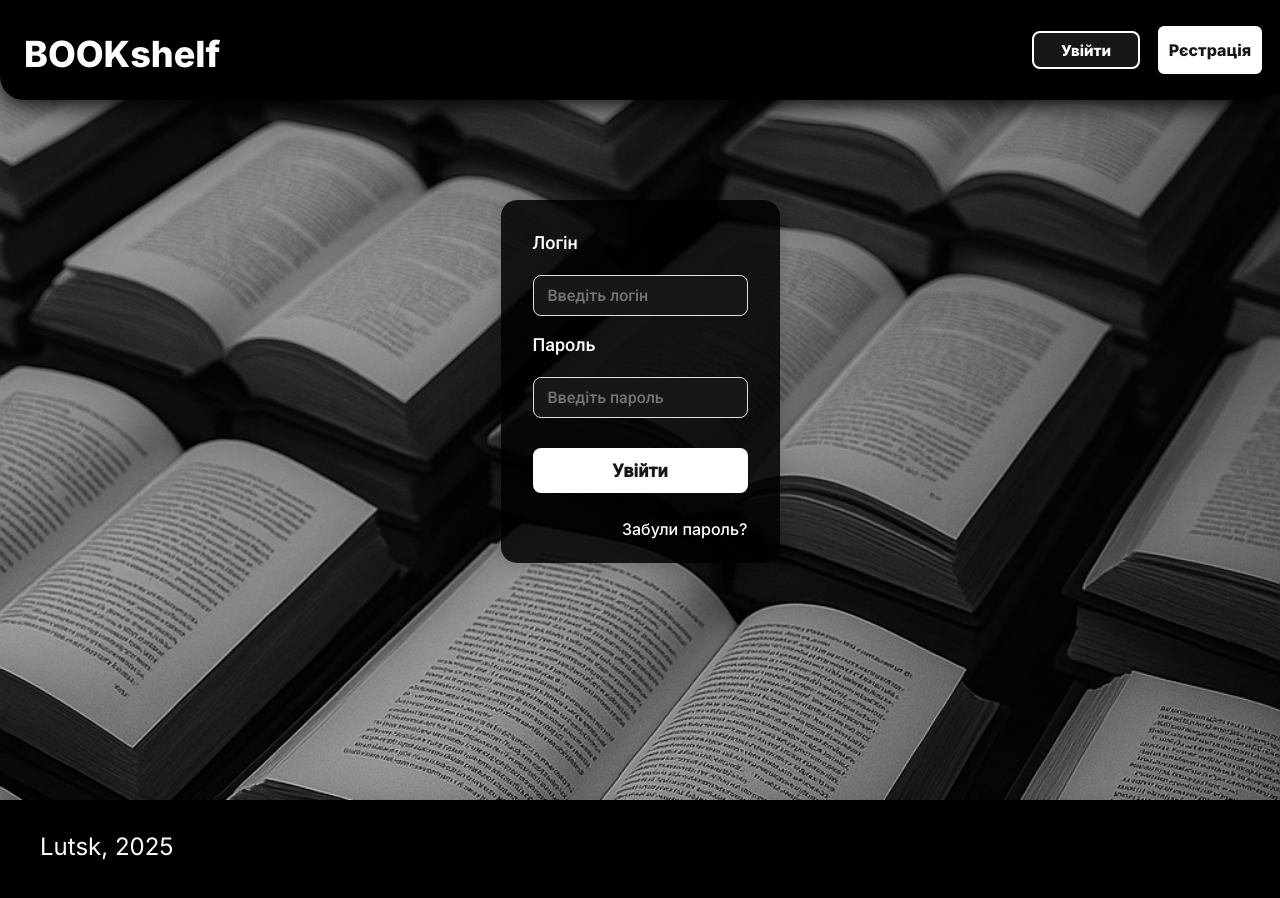
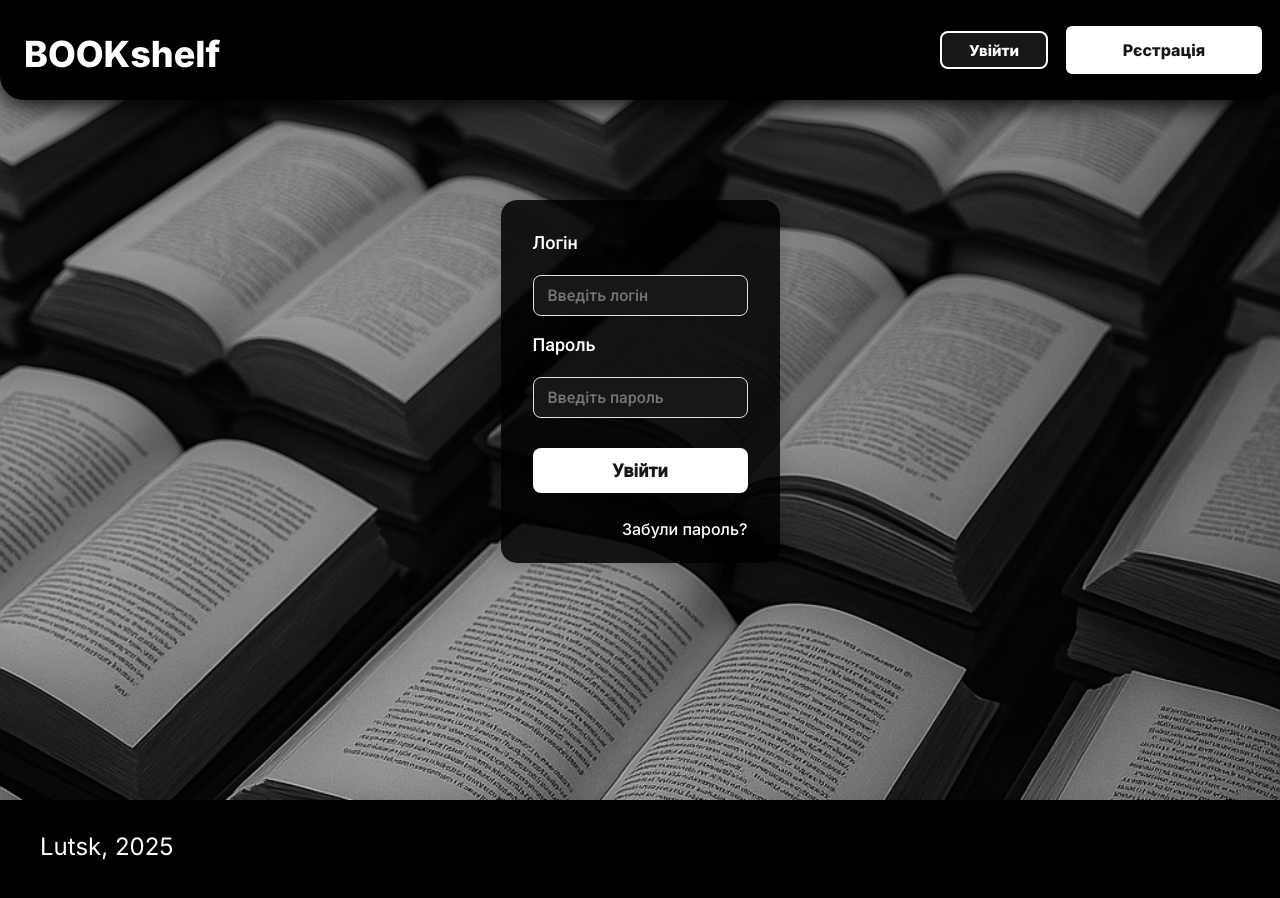
Before and after one commit to ann-sus/SP-Hakaton, a React (Vite) app in the folder frontend/: page /login in a window 1280 px wide. Shown: the top 898 px of the page. Built offline with nearby package versions, Linux system fonts and the light colour scheme.

Commit message:
Кніпка

```diff
--- a/frontend/src/components/AuthPanel/style.css
+++ b/frontend/src/components/AuthPanel/style.css
@@ -18,7 +18,7 @@
   box-sizing: border-box;
   display: block;
   flex: 0 0 auto;
-  width: 108px;
+  width: 200px;
   height: 52px;
   font: 800 16px Inter, sans-serif;
   color: #171717;
```
